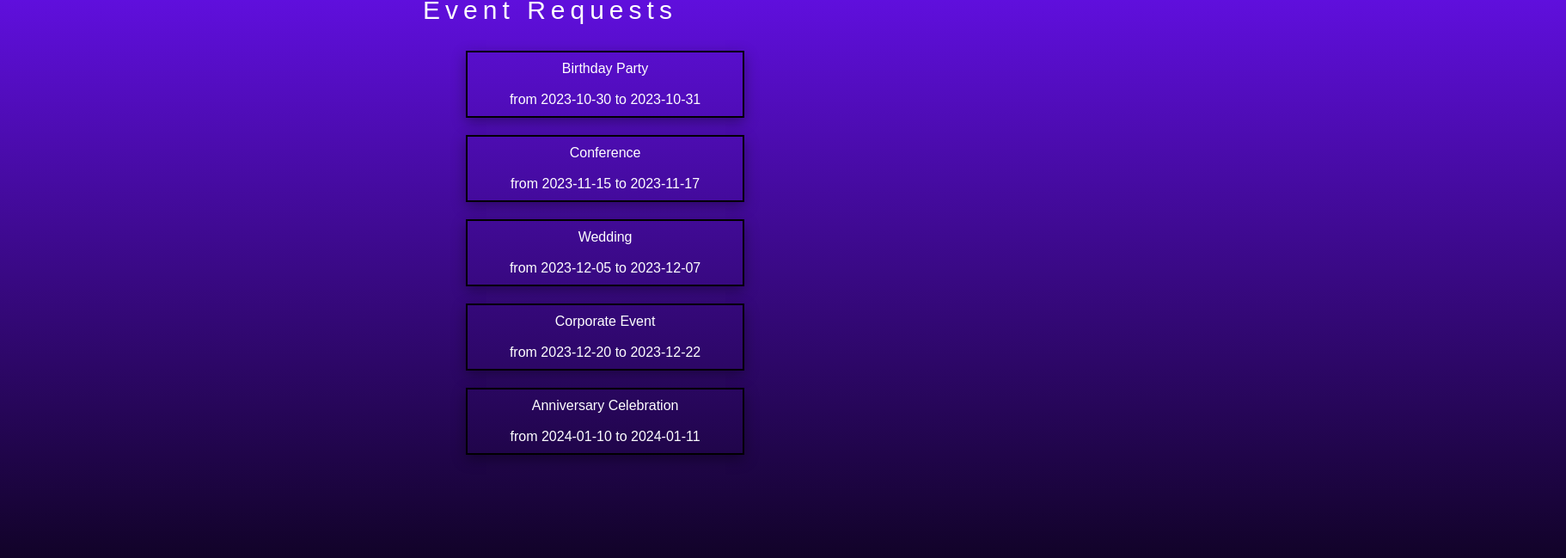
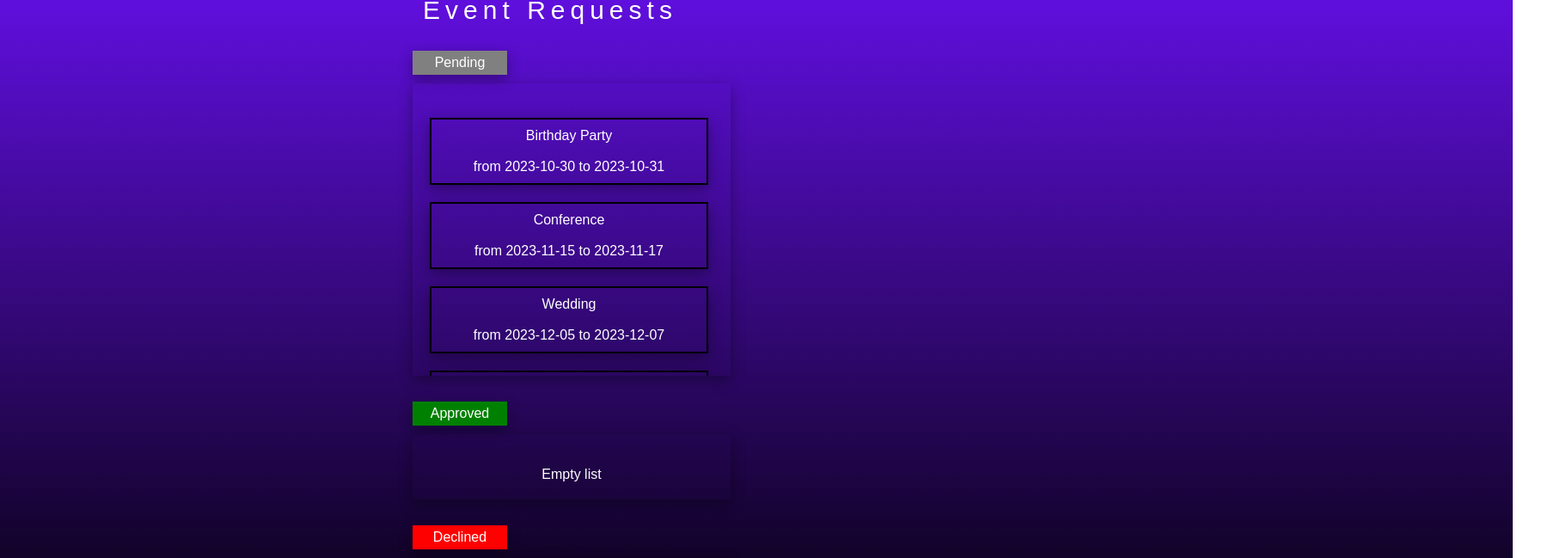
Before and after one commit to Eugenius0/Modern-Methods-in-Software-Engineering-ID2207, a React (Create React App) app: page /eventRequest in a window 1280 px wide. Shown: the part 55-704 px from the top of the page at 86% size, 1822 px wide, since content can reach past the window. Built offline with nearby package versions, Linux system fonts and the light colour scheme.

Commit message:
event request list improvements

```diff
--- a/src/mockData/eventRequestData.json
+++ b/src/mockData/eventRequestData.json
@@ -3,6 +3,7 @@
       "id": 1,
       "clientName": "John Doe",
       "eventType": "Birthday Party",
+      "status": "pending",
       "startDate": "2023-10-30",
       "endDate": "2023-10-31",
       "expectedAttendees": 50,
@@ -13,6 +14,7 @@
       "id": 2,
       "clientName": "Alice Smith",
       "eventType": "Conference",
+      "status": "pending",
       "startDate": "2023-11-15",
       "endDate": "2023-11-17",
       "expectedAttendees": 150,
@@ -23,6 +25,7 @@
       "id": 3,
       "clientName": "Emily Johnson",
       "eventType": "Wedding",
+      "status": "pending",
       "startDate": "2023-12-05",
       "endDate": "2023-12-07",
       "expectedAttendees": 100,
@@ -33,6 +36,7 @@
       "id": 4,
       "clientName": "Michael Brown",
       "eventType": "Corporate Event",
+      "status": "pending",
       "startDate": "2023-12-20",
       "endDate": "2023-12-22",
       "expectedAttendees": 200,
@@ -43,6 +47,7 @@
       "id": 5,
       "clientName": "Olivia Davis",
       "eventType": "Anniversary Celebration",
+      "status": "pending",
       "startDate": "2024-01-10",
       "endDate": "2024-01-11",
       "expectedAttendees": 75,
--- a/src/pages/eventRequest/eventRequest.tsx
+++ b/src/pages/eventRequest/eventRequest.tsx
@@ -5,7 +5,11 @@ import eventRequestData from '../../mockData/eventRequestData.json'
 
 export default function EventRequest() {
 
-    const {container, title, eventRequestList} = styles
+    const {container, title, eventRequestList, listContent, pending, approved, declined} = styles
+
+    const pendingRequests = eventRequestData?.filter((eventRequest) => eventRequest.status === "pending")
+    const approvedRequests = eventRequestData?.filter((eventRequest) => eventRequest.status === "approved")
+    const declinedRequests = eventRequestData?.filter((eventRequest) => eventRequest.status === "declined")
 
   return (
     <>
@@ -14,7 +18,31 @@ export default function EventRequest() {
           Event Requests
       </div>
       <div className={eventRequestList}>
-        <EventRequestList eventRequests={eventRequestData} />
+      <div className={pending}>
+        Pending
+      </div>
+      <div className={listContent}>
+      {pendingRequests.length !== 0 ?
+        <EventRequestList eventRequests={pendingRequests} /> : <div>Empty list</div>}
+      </div>
+      </div>
+      <div className={eventRequestList}>
+      <div className={approved}>
+        Approved
+      </div>
+      <div className={listContent}>
+      {approvedRequests.length !== 0 ?
+        <EventRequestList eventRequests={approvedRequests} /> : <div><br />Empty list</div>}
+      </div>
+      </div>
+      <div className={eventRequestList}>
+      <div className={declined}>
+        Declined
+      </div>
+      <div className={listContent}>
+      {declinedRequests.length !== 0 ?
+        <EventRequestList eventRequests={declinedRequests} /> : <div><br />Empty list</div>}
+      </div>
       </div>
     </div>
       </>
--- a/src/pages/eventRequest/styles.module.css
+++ b/src/pages/eventRequest/styles.module.css
@@ -16,6 +16,43 @@
 .eventRequestList {
     position: relative;
     margin-right: auto;
-    left: 42.35%;
+    left: 37.5%;
     margin-top: 30px;
 }
+
+.listContent {
+    margin-top: 10px;
+    max-height: 300px;
+    width: 330px;
+    padding: 20px;
+    overflow-y: auto;
+    box-shadow: rgba(0, 0, 0, 0.35) 0px 5px 15px;
+    position: relative;
+    text-align: center;
+    display: block;
+    align-items: center;
+}
+
+.pending {
+    padding: 5px;
+    background: grey;
+    width: 100px;
+    text-align: center;
+    box-shadow: rgba(0, 0, 0, 0.35) 0px 5px 15px;
+}
+
+.approved {
+    padding: 5px;
+    background: green;
+    width: 100px;
+    text-align: center;
+    box-shadow: rgba(0, 0, 0, 0.35) 0px 5px 15px;
+}
+
+.declined {
+    padding: 5px;
+    background: red;
+    width: 100px;
+    text-align: center;
+    box-shadow: rgba(0, 0, 0, 0.35) 0px 5px 15px;
+}
--- a/src/types/types.d.ts
+++ b/src/types/types.d.ts
@@ -9,6 +9,7 @@ type User = {
     id: number,
     clientName: string,
     eventType: string,
+    status: string,
     startDate: string,
     endDate: string,
     expectedAttendees: number,
```
